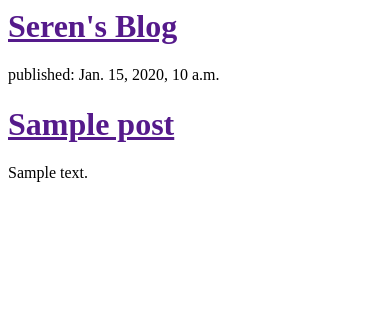
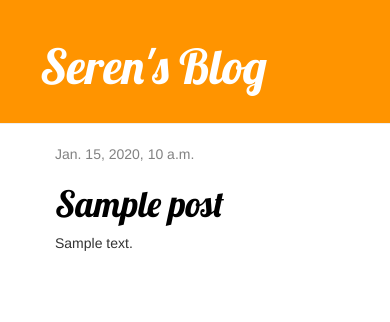
Before and after one commit to ninjanails/my-first-blog, a Django app: template blog/templates/blog/post_list.html in a window 390 px wide. Shown: the top 322 px of the page. Run offline with Django 3.2, Linux system fonts and the light colour scheme; the template is opened without the code that fills it: values that come from a table or form of the project are taken from there, others are empty; tables that the repository leaves empty hold one stand-in row (values such as "Sample post"); some libraries are stand-ins or nearby versions.

Commit message:
Add view and template for detailed blog post as well ass css for site

```diff
--- /dev/null
+++ b/blog/static/css/blog.css
@@ -0,0 +1,47 @@
+.page-header {
+    background-color: #ff9400;
+    margin-top: 0;
+    padding: 20px 20px 20px 40px;
+}
+
+.page-header h1, .page-header h1 a, .page-header h1 a:visited, .page-header h1 a:active {
+    color: #ffffff;
+    font-size: 36pt;
+    text-decoration: none;
+}
+
+.content {
+    margin-left: 40px;
+}
+
+h1, h2, h3, h4 {
+    font-family: 'Lobster', cursive;
+}
+
+.date {
+    /*float: right;*/
+    color: #828282;
+}
+
+.save {
+    float: right;
+}
+
+.post-form textarea, .post-form input {
+    width: 100%;
+}
+
+.top-menu, .top-menu:hover, .top-menu:visited {
+    color: #ffffff;
+    float: right;
+    font-size: 26pt;
+    margin-right: 20px;
+}
+
+.post {
+    margin-bottom: 70px;
+}
+
+.post h1 a, .post h1 a:visited {
+    color: #000000;
+}
--- /dev/null
+++ b/blog/templates/blog/base.html
@@ -0,0 +1,23 @@
+{% load staticfiles %}
+<html>
+    <head>
+        <title>Seren's blog</title>
+        <link rel="stylesheet" href="//maxcdn.bootstrapcdn.com/bootstrap/3.2.0/css/bootstrap.min.css">
+        <link rel="stylesheet" href="//maxcdn.bootstrapcdn.com/bootstrap/3.2.0/css/bootstrap-theme.min.css">
+        <link href='//fonts.googleapis.com/css?family=Lobster&subset=latin,latin-ext' rel='stylesheet' type='text/css'>
+        <link rel="stylesheet" href="{% static 'css/blog.css' %}">
+    </head>
+    <body>
+    <div class="page-header">
+        <h1><a href="/">Seren's Blog</a></h1>
+    </div>
+    <div class="content container">
+        <div class="row">
+            <div class="col-md-8">
+            {% block content %}
+            {% endblock %}
+            </div>
+        </div>
+    </div>
+</body>
+</html>
--- a/blog/templates/blog/post_list.html
+++ b/blog/templates/blog/post_list.html
@@ -1,20 +1,13 @@
-<html>
-    <head>
-        <title>Seren's blog</title>
-    </head>
-    <body>
-        <div>
-            <h1><a href="">Seren's Blog</a></h1>
+{% extends 'blog/base.html' %}
+
+{% block content %}
+    {% for post in posts %}
+        <div class="post">
+            <div class="date">
+                {{ post.published_date }}
+            </div>
+            <h1><a href="{% url 'post_detail' pk=post.pk %}">{{ post.title }}</a></h1>
+            <p>{{ post.text|linebreaks }}</p>
         </div>
-
-       {% for post in posts %}
-		    <div>
-		        <p>published: {{ post.published_date }}</p>
-		        <h1><a href="">{{ post.title }}</a></h1>
-		        <p>{{ post.text|linebreaks }}</p>
-		    </div>
-		{% endfor %}
-
-
-    </body>
-</html>
+    {% endfor %}
+{% endblock %}
--- a/blog/urls.py
+++ b/blog/urls.py
@@ -3,4 +3,5 @@ from . import views
 
 urlpatterns = [
     url(r'^$', views.post_list, name='post_list'),
+    url(r'^post/(?P<pk>[0-9]+)/$', views.post_detail, name='post_detail'),
 ]
--- a/blog/views.py
+++ b/blog/views.py
@@ -1,7 +1,11 @@
-from django.shortcuts import render
+from django.shortcuts import render, get_object_or_404
 from django.utils import timezone
 from .models import Post
 
 def post_list(request):
 	posts = Post.objects.filter(published_date__lte=timezone.now()).order_by('published_date')
 	return render(request, 'blog/post_list.html', {'posts': posts})
+
+def post_detail(request, pk):
+	post = get_object_or_404(Post, pk=pk)
+	return render(request, 'blog/post_detail.html', {'post': post})
--- a/mysite/urls.py
+++ b/mysite/urls.py
@@ -16,8 +16,12 @@ Including another URLconf
 """
 from django.conf.urls import include, url
 from django.contrib import admin
+from django.conf import settings
+from django.conf.urls.static import static
 
 urlpatterns = [
     url(r'^admin/', include(admin.site.urls)),
     url(r'', include('blog.urls')),
 ]
+if settings.DEBUG:
+	urlpatterns += static(settings.STATIC_URL, document_root=settings.STATIC_ROOT)
```
Also changed, not shown: blog/templates/blog/post_detail.html (added, +13 -0 lines).
